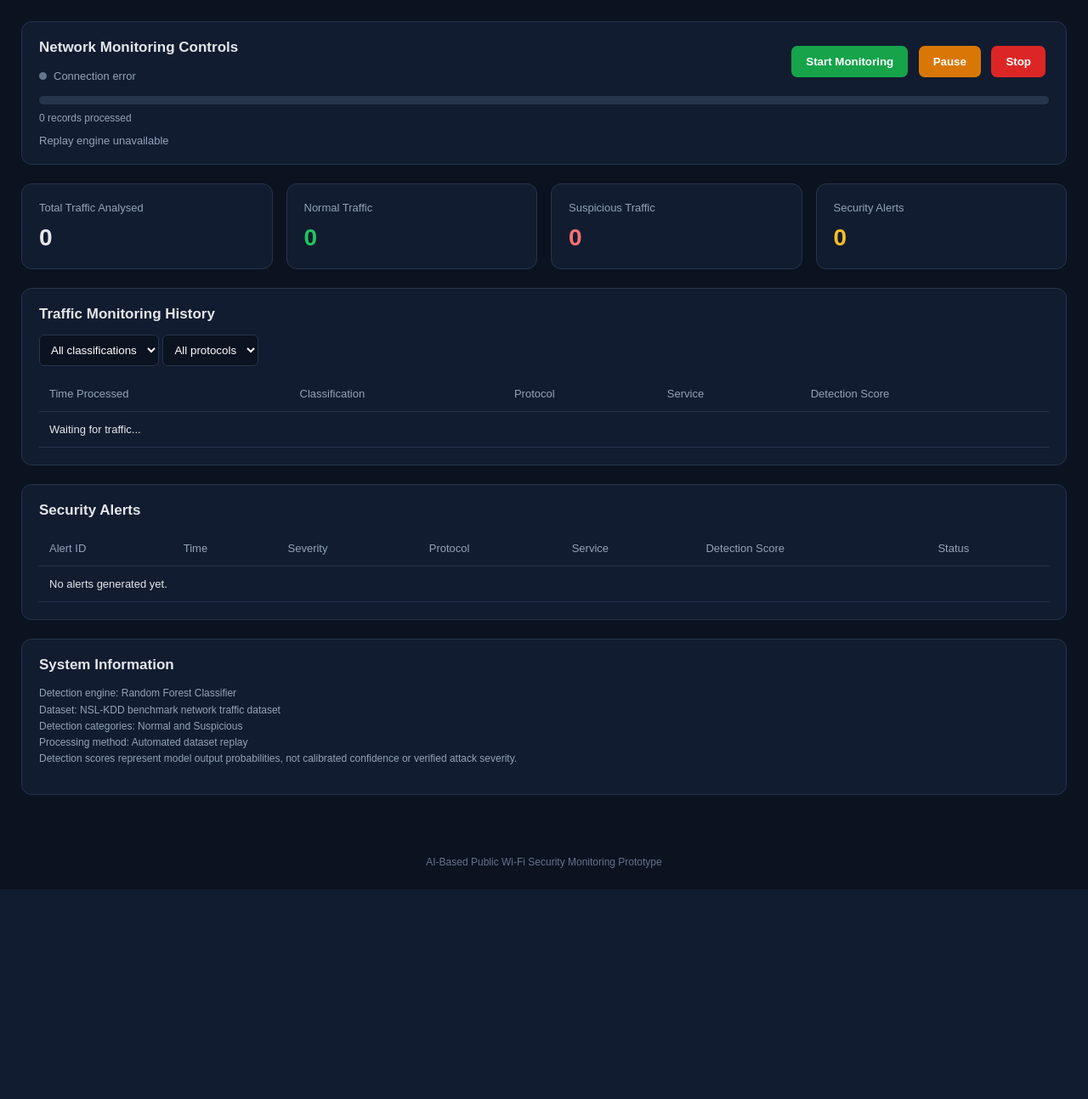
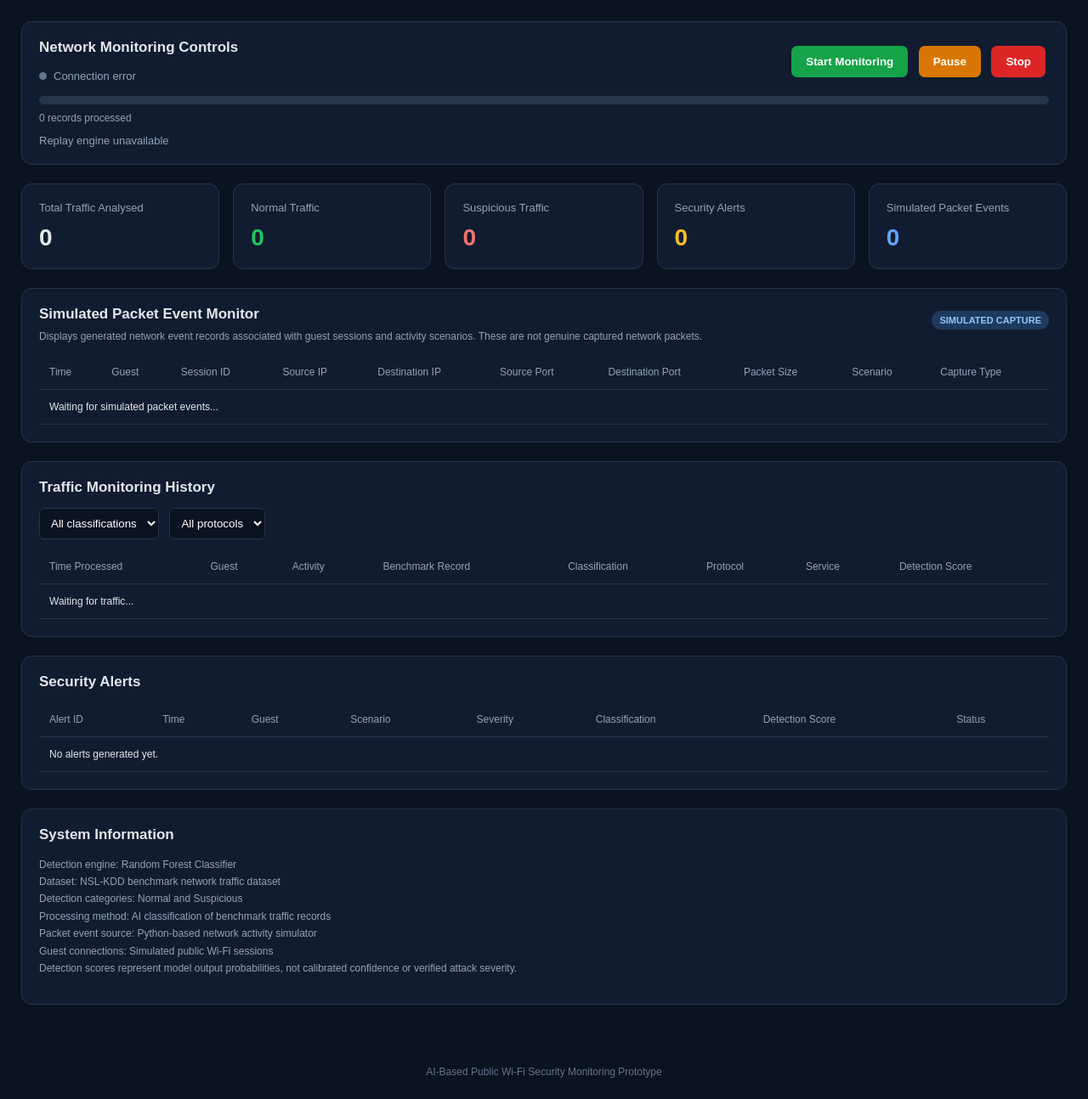
Before and after one commit to Kamva-Ntlanga/ai-public-wifi-security-monitor, a Flask app: page / in a window 1280 px wide. Shown: the part 95-1389 px from the top of the page at 85% size. Before the commit the page ends 1142 px from the top, so only its background shows below. Run offline with Flask 3, Linux system fonts and the light colour scheme.

Commit message:
Complete simulated network activity and AI monitoring integration

```diff
--- a/app.py
+++ b/app.py
@@ -9,42 +9,51 @@ from config import Config
 from detection.engine import NetworkDetectionEngine
 from monitoring.service import NetworkSecuritySystem
 from monitoring.replay import TrafficReplay
-from data.loader import load_dataset
+from network_lab.simulator import NetworkLabSimulator
+
 
 app = Flask(__name__)
 app.config.from_object(Config)
 
 security_system = None
 replay_engine = None
-simulation_dataset = None
+network_lab_simulator = None
 model_loaded = False
 
 wifi_sessions = {}
 
+
 ACTIVITY_TYPES = {
     "browse": {
         "name": "Browsing websites",
-        "label": 0
+        "scenario": "normal_browsing"
     },
     "download": {
         "name": "Downloading a file",
-        "label": 0
+        "scenario": "normal_download"
     },
     "repeated_requests": {
         "name": "Repeated network requests",
-        "label": 1
+        "scenario": "repeated_requests"
     },
     "unusual_connection": {
         "name": "Unusual connection pattern",
-        "label": 1
+        "scenario": "port_scan"
     }
 }
+
+
+# INITIALISE THE AI MODEL AND NETWORK SIMULATOR
 
 try:
     engine = NetworkDetectionEngine(Config.MODEL_PATH)
     engine.load_model()
 
     security_system = NetworkSecuritySystem(engine)
+
+    network_lab_simulator = NetworkLabSimulator(
+        dataset_path="data/KDDTrain+.txt"
+    )
 
     replay_engine = TrafficReplay(
         security_system,
@@ -53,14 +62,15 @@ try:
     )
 
     model_loaded = True
+
     print("AI model loaded successfully.")
-
-except FileNotFoundError:
-    print("AI model or dataset not available.")
+    print("Network laboratory simulator loaded successfully.")
 
 except Exception as error:
     print("Application initialisation error:", error)
 
+
+# MAIN APPLICATION PAGES
 
 @app.route("/")
 def home():
@@ -77,18 +87,27 @@ def activity_page():
     return render_template("activity.html")
 
 
+# SYSTEM HEALTH
+
 @app.route("/api/health")
 def health():
     return jsonify({
         "application": "running",
         "model_loaded": model_loaded,
-        "replay_available": replay_engine is not None
+        "replay_available": replay_engine is not None,
+        "network_simulator_available": (
+            network_lab_simulator is not None
+        )
     })
 
 
+# SIMULATED WI-FI CONNECTION
+
 @app.route("/api/wifi/connect", methods=["POST"])
 def wifi_connect():
+
     data = request.get_json(silent=True) or {}
+
     username = str(data.get("username", "")).strip()
 
     if not username:
@@ -122,6 +141,7 @@ def wifi_connect():
 
 @app.route("/api/wifi/session/<session_id>")
 def wifi_session(session_id):
+
     session = wifi_sessions.get(session_id)
 
     if session is None:
@@ -136,12 +156,22 @@ def wifi_session(session_id):
     })
 
 
+# GENERATE SIMULATED NETWORK ACTIVITY AND RUN AI ANALYSIS
+
 @app.route("/api/activity/generate", methods=["POST"])
 def generate_activity():
-    global simulation_dataset
 
     if security_system is None:
-        return jsonify({"error": "AI model not loaded"}), 503
+        return jsonify({
+            "success": False,
+            "error": "AI model not loaded."
+        }), 503
+
+    if network_lab_simulator is None:
+        return jsonify({
+            "success": False,
+            "error": "Network simulator unavailable."
+        }), 503
 
     data = request.get_json(silent=True) or {}
 
@@ -163,81 +193,144 @@ def generate_activity():
         }), 400
 
     try:
-        if simulation_dataset is None:
-            simulation_dataset = load_dataset("data/KDDTrain+.txt")
 
         activity = ACTIVITY_TYPES[activity_type]
-        expected_label = activity["label"]
+        scenario = activity["scenario"]
 
-        matching_records = simulation_dataset[
-            simulation_dataset["actual_label"] == expected_label
-        ]
+        # STEP 1: GENERATE SIMULATED PACKET EVENTS
 
-        if matching_records.empty:
-            return jsonify({
-                "success": False,
-                "error": "No suitable benchmark traffic records found."
-            }), 500
+        packet_events = network_lab_simulator.generate_packets(
+            scenario=scenario,
+            username=session["username"],
+            session_id=session_id
+        )
 
-        sample = matching_records.sample(n=1).iloc[0]
+        analysis_id = str(uuid.uuid4())
 
-        traffic_record = {
-            feature: sample[feature]
-            for feature in NetworkDetectionEngine.feature_names
-        }
+        for packet in packet_events:
+            packet["analysis_id"] = analysis_id
 
-        result = security_system.analyse_traffic(traffic_record)
+        # STEP 2: SELECT A REPRESENTATIVE NSL-KDD RECORD
+
+        traffic_record = network_lab_simulator.extract_features(
+            scenario
+        )
+
+        benchmark_record = (
+            network_lab_simulator.flow_history[-1]["benchmark_label"]
+        )
+
+        benchmark_class = (
+            "Normal" if benchmark_record == "normal"
+            else "Attack"
+        )
+
+        # STEP 3: ANALYSE THE RECORD USING THE TRAINED AI MODEL
+
+        result = security_system.analyse_traffic(
+            traffic_record
+        )
 
         traffic_result = result["traffic"]
 
+        # STEP 4: ATTACH SESSION AND SIMULATION INFORMATION
+
         metadata = {
+            "analysis_id": analysis_id,
             "username": session["username"],
             "session_id": session_id,
             "activity": activity["name"],
-            "benchmark_label": (
-                "Attack" if expected_label == 1 else "Normal"
-            )
+            "scenario": scenario,
+            "benchmark_label": benchmark_class,
+            "benchmark_record": benchmark_record,
+            "packet_count": len(packet_events),
+            "capture_type": "SIMULATED"
         }
 
         traffic_result.update(metadata)
+
+        # UPDATE MONITORING HISTORY
 
         if security_system.history.records:
             security_system.history.records[-1].update(metadata)
 
         if security_system.processor.processed_records:
-            security_system.processor.processed_records[-1].update(metadata)
+            security_system.processor.processed_records[-1].update(
+                metadata
+            )
+
+        # UPDATE SECURITY ALERT IF GENERATED
 
         if result["alert"]:
             result["alert"].update(metadata)
 
+        # STEP 5: RETURN THE COMPLETE ACTIVITY RESULT
+
         return jsonify({
             "success": True,
+            "analysis_id": analysis_id,
             "activity": activity["name"],
-            "benchmark_label": metadata["benchmark_label"],
+            "scenario": scenario,
+            "benchmark_label": benchmark_class,
+            "benchmark_record": benchmark_record,
+            "packet_count": len(packet_events),
+            "capture_type": "SIMULATED",
+            "packet_events": packet_events,
             "traffic": traffic_result,
             "alert": result["alert"],
-            "message": "Simulated activity analysed by the AI model."
+            "message": (
+                "Simulated network activity generated and "
+                "analysed by the AI model."
+            )
         })
 
     except Exception as error:
+
         return jsonify({
             "success": False,
             "error": str(error)
         }), 500
 
 
+# SIMULATED PACKET EVENT HISTORY
+
+@app.route("/api/packets")
+def packets():
+
+    if network_lab_simulator is None:
+        return jsonify({
+            "error": "Network simulator unavailable."
+        }), 503
+
+    return jsonify(
+        network_lab_simulator.get_packet_history()[-100:]
+    )
+
+
+# MONITORING STATISTICS
+
 @app.route("/api/stats")
 def stats():
+
     if security_system is None:
-        return jsonify({"error": "AI model not loaded"}), 503
+        return jsonify({
+            "error": "AI model not loaded"
+        }), 503
 
-    return jsonify(security_system.get_monitoring_data())
+    return jsonify(
+        security_system.get_monitoring_data()
+    )
 
+
+# TRAFFIC HISTORY
 
 @app.route("/api/traffic")
 def traffic():
+
     if security_system is None:
-        return jsonify({"error": "AI model not loaded"}), 503
+        return jsonify({
+            "error": "AI model not loaded"
+        }), 503
 
     classification = request.args.get("classification")
     protocol = request.args.get("protocol")
@@ -246,31 +339,43 @@ def traffic():
 
     if classification:
         records = [
-            r for r in records
-            if r["classification"] == classification
+            record for record in records
+            if record["classification"] == classification
         ]
 
     if protocol:
         records = [
-            r for r in records
-            if r["protocol"] == protocol
+            record for record in records
+            if record["protocol"] == protocol
         ]
 
     return jsonify(records[-100:])
 
 
+# SECURITY ALERTS
+
 @app.route("/api/alerts")
 def alerts():
+
     if security_system is None:
-        return jsonify({"error": "AI model not loaded"}), 503
+        return jsonify({
+            "error": "AI model not loaded"
+        }), 503
 
-    return jsonify(security_system.get_alerts())
+    return jsonify(
+        security_system.get_alerts()
+    )
 
+
+# MANUAL AI TRAFFIC ANALYSIS
 
 @app.route("/api/analyse", methods=["POST"])
 def analyse():
+
     if security_system is None:
-        return jsonify({"error": "AI model not loaded"}), 503
+        return jsonify({
+            "error": "AI model not loaded"
+        }), 503
 
     traffic_record = request.get_json(silent=True)
 
@@ -293,49 +398,88 @@ def analyse():
         }), 400
 
     try:
-        result = security_system.analyse_traffic(traffic_record)
+
+        result = security_system.analyse_traffic(
+            traffic_record
+        )
+
         return jsonify(result)
 
     except Exception as error:
-        return jsonify({"error": str(error)}), 400
 
+        return jsonify({
+            "error": str(error)
+        }), 400
+
+
+# DATASET REPLAY CONTROLS
 
 @app.route("/api/replay/start", methods=["POST"])
 def start_replay():
+
     if replay_engine is None:
-        return jsonify({"error": "Replay engine unavailable"}), 503
+        return jsonify({
+            "error": "Replay engine unavailable"
+        }), 503
 
     try:
-        return jsonify(replay_engine.start())
+        return jsonify(
+            replay_engine.start()
+        )
 
     except Exception as error:
-        return jsonify({"error": str(error)}), 500
+        return jsonify({
+            "error": str(error)
+        }), 500
 
 
 @app.route("/api/replay/pause", methods=["POST"])
 def pause_replay():
+
     if replay_engine is None:
-        return jsonify({"error": "Replay engine unavailable"}), 503
+        return jsonify({
+            "error": "Replay engine unavailable"
+        }), 503
 
-    return jsonify(replay_engine.pause())
+    return jsonify(
+        replay_engine.pause()
+    )
 
 
 @app.route("/api/replay/stop", methods=["POST"])
 def stop_replay():
+
     if replay_engine is None:
-        return jsonify({"error": "Replay engine unavailable"}), 503
+        return jsonify({
+            "error": "Replay engine unavailable"
+        }), 503
 
-    return jsonify(replay_engine.stop())
+    return jsonify(
+        replay_engine.stop()
+    )
 
 
 @app.route("/api/replay/status")
 def replay_status():
+
     if replay_engine is None:
-        return jsonify({"error": "Replay engine unavailable"}), 503
+        return jsonify({
+            "error": "Replay engine unavailable"
+        }), 503
 
-    return jsonify(replay_engine.get_status())
+    return jsonify(
+        replay_engine.get_status()
+    )
 
 
+# START APPLICATION
+
 if __name__ == "__main__":
+
     port = int(os.environ.get("PORT", 5000))
-    app.run(host="0.0.0.0", port=port)
+
+    app.run(
+        host="0.0.0.0",
+        port=port,
+        debug=False
+    )
--- a/templates/index.html
+++ b/templates/index.html
@@ -1,4 +1,3 @@
-
 <!DOCTYPE html>
 <html lang="en">
 <head>
@@ -7,9 +6,7 @@
 <title>Public Wi-Fi Security Monitoring System</title>
 
 <style>
-* {
-    box-sizing: border-box;
-}
+* { box-sizing: border-box; }
 
 body {
     margin: 0;
@@ -24,10 +21,7 @@ header {
     border-bottom: 1px solid #26344c;
 }
 
-header h1 {
-    margin: 0;
-    font-size: 23px;
-}
+header h1 { margin: 0; font-size: 23px; }
 
 header p {
     color: #94a3b8;
@@ -36,7 +30,7 @@ header p {
 }
 
 .container {
-    max-width: 1450px;
+    max-width: 1550px;
     margin: auto;
     padding: 25px;
 }
@@ -77,9 +71,7 @@ header p {
     background: #64748b;
 }
 
-.dot.active {
-    background: #22c55e;
-}
+.dot.active { background: #22c55e; }
 
 button {
     border: 0;
@@ -95,24 +87,13 @@ button:disabled {
     cursor: not-allowed;
 }
 
-.start {
-    background: #16a34a;
-    color: white;
-}
-
-.pause {
-    background: #d97706;
-    color: white;
-}
-
-.stop {
-    background: #dc2626;
-    color: white;
-}
+.start { background: #16a34a; color: white; }
+.pause { background: #d97706; color: white; }
+.stop { background: #dc2626; color: white; }
 
 .stats {
     display: grid;
-    grid-template-columns: repeat(4, 1fr);
+    grid-template-columns: repeat(5, 1fr);
     gap: 16px;
     margin-bottom: 22px;
 }
@@ -122,6 +103,7 @@ button:disabled {
     border: 1px solid #26344c;
     border-radius: 12px;
     padding: 20px;
+    min-width: 0;
 }
 
 .stat-card p {
@@ -135,17 +117,10 @@ button:disabled {
     margin: 0;
 }
 
-.green {
-    color: #22c55e;
-}
-
-.red {
-    color: #f87171;
-}
-
-.orange {
-    color: #fbbf24;
-}
+.green { color: #22c55e; }
+.red { color: #f87171; }
+.orange { color: #fbbf24; }
+.blue { color: #60a5fa; }
 
 .progress-track {
     background: #26344c;
@@ -168,21 +143,20 @@ button:disabled {
     margin-top: 9px;
 }
 
-.table-wrap {
-    overflow-x: auto;
-}
+.table-wrap { overflow-x: auto; }
 
 table {
     width: 100%;
     border-collapse: collapse;
-    min-width: 650px;
+    min-width: 750px;
 }
 
 th, td {
     padding: 13px 12px;
     text-align: left;
     border-bottom: 1px solid #26344c;
-    font-size: 13px;
+    font-size: 12px;
+    white-space: nowrap;
 }
 
 th {
@@ -207,17 +181,14 @@ th {
     color: #fecaca;
 }
 
-.high {
-    color: #f87171;
+.simulated {
+    background: #1e3a5f;
+    color: #93c5fd;
 }
 
-.medium {
-    color: #fbbf24;
-}
-
-.low {
-    color: #86efac;
-}
+.high { color: #f87171; }
+.medium { color: #fbbf24; }
+.low { color: #86efac; }
 
 select {
     background: #0b1220;
@@ -225,13 +196,25 @@ select {
     border: 1px solid #26344c;
     padding: 9px;
     border-radius: 6px;
-    margin-bottom: 12px;
+    margin: 0 8px 12px 0;
 }
 
 .note {
     color: #94a3b8;
     font-size: 12px;
-    line-height: 1.6;
+    line-height: 1.7;
+}
+
+.message {
+    color: #94a3b8;
+    font-size: 13px;
+    margin-top: 12px;
+}
+
+.table-caption {
+    color: #94a3b8;
+    font-size: 12px;
+    margin: -5px 0 15px;
 }
 
 footer {
@@ -241,34 +224,19 @@ footer {
     padding: 25px;
 }
 
-.message {
-    color: #94a3b8;
-    font-size: 13px;
-    margin-top: 12px;
+@media (max-width: 1000px) {
+    .stats { grid-template-columns: repeat(3, 1fr); }
 }
 
 @media (max-width: 800px) {
-    .stats {
-        grid-template-columns: repeat(2, 1fr);
-    }
-
-    .container {
-        padding: 14px;
-    }
-
-    header {
-        padding: 20px;
-    }
+    .stats { grid-template-columns: repeat(2, 1fr); }
+    .container { padding: 14px; }
+    header { padding: 20px; }
 }
 
 @media (max-width: 430px) {
-    .stats {
-        grid-template-columns: 1fr 1fr;
-    }
-
-    .stat-card h2 {
-        font-size: 22px;
-    }
+    .stats { grid-template-columns: 1fr 1fr; }
+    .stat-card h2 { font-size: 22px; }
 }
 </style>
 </head>
@@ -340,6 +308,48 @@ footer {
             <h2 class="orange" id="totalAlerts">0</h2>
         </div>
 
+        <div class="stat-card">
+            <p>Simulated Packet Events</p>
+            <h2 class="blue" id="totalPackets">0</h2>
+        </div>
+
+    </section>
+
+    <section class="section">
+        <div class="status-row">
+            <h2>Simulated Packet Event Monitor</h2>
+            <span class="badge simulated">SIMULATED CAPTURE</span>
+        </div>
+
+        <p class="table-caption">
+            Displays generated network event records associated with guest sessions
+            and activity scenarios. These are not genuine captured network packets.
+        </p>
+
+        <div class="table-wrap">
+            <table>
+                <thead>
+                    <tr>
+                        <th>Time</th>
+                        <th>Guest</th>
+                        <th>Session ID</th>
+                        <th>Source IP</th>
+                        <th>Destination IP</th>
+                        <th>Source Port</th>
+                        <th>Destination Port</th>
+                        <th>Packet Size</th>
+                        <th>Scenario</th>
+                        <th>Capture Type</th>
+                    </tr>
+                </thead>
+
+                <tbody id="packetTable">
+                    <tr>
+                        <td colspan="10">Waiting for simulated packet events...</td>
+                    </tr>
+                </tbody>
+            </table>
+        </div>
     </section>
 
     <section class="section">
@@ -363,15 +373,19 @@ footer {
                 <thead>
                     <tr>
                         <th>Time Processed</th>
+                        <th>Guest</th>
+                        <th>Activity</th>
+                        <th>Benchmark Record</th>
                         <th>Classification</th>
                         <th>Protocol</th>
                         <th>Service</th>
                         <th>Detection Score</th>
                     </tr>
                 </thead>
+
                 <tbody id="trafficTable">
                     <tr>
-                        <td colspan="5">Waiting for traffic...</td>
+                        <td colspan="8">Waiting for traffic...</td>
                     </tr>
                 </tbody>
             </table>
@@ -387,16 +401,18 @@ footer {
                     <tr>
                         <th>Alert ID</th>
                         <th>Time</th>
+                        <th>Guest</th>
+                        <th>Scenario</th>
                         <th>Severity</th>
-                        <th>Protocol</th>
-                        <th>Service</th>
+                        <th>Classification</th>
                         <th>Detection Score</th>
                         <th>Status</th>
                     </tr>
                 </thead>
+
                 <tbody id="alertTable">
                     <tr>
-                        <td colspan="7">No alerts generated yet.</td>
+                        <td colspan="8">No alerts generated yet.</td>
                     </tr>
                 </tbody>
             </table>
@@ -405,11 +421,14 @@ footer {
 
     <section class="section">
         <h2>System Information</h2>
+
         <p class="note">
             Detection engine: Random Forest Classifier<br>
             Dataset: NSL-KDD benchmark network traffic dataset<br>
             Detection categories: Normal and Suspicious<br>
-            Processing method: Automated dataset replay<br>
+            Processing method: AI classification of benchmark traffic records<br>
+            Packet event source: Python-based network activity simulator<br>
+            Guest connections: Simulated public Wi-Fi sessions<br>
             Detection scores represent model output probabilities,
             not calibrated confidence or verified attack severity.
         </p>
@@ -422,6 +441,7 @@ footer {
 </footer>
 
 <script>
+
 const $ = id => document.getElementById(id);
 
 function safe(value) {
@@ -442,7 +462,6 @@ function formatTime(value) {
 
 async function api(url, options = {}) {
     const response = await fetch(url, options);
-
     const data = await response.json();
 
     if (!response.ok) {
@@ -465,6 +484,7 @@ async function startReplay() {
         setMessage("Monitoring started or resumed.");
         updateReplayStatus(data);
         refreshDashboard();
+
     } catch (error) {
         setMessage("Could not start monitoring: " + error.message);
     }
@@ -478,6 +498,7 @@ async function pauseReplay() {
 
         updateReplayStatus(data);
         setMessage("Monitoring paused.");
+
     } catch (error) {
         setMessage("Could not pause monitoring: " + error.message);
     }
@@ -491,6 +512,7 @@ async function stopReplay() {
 
         updateReplayStatus(data);
         setMessage("Monitoring stopped.");
+
     } catch (error) {
         setMessage("Could not stop monitoring: " + error.message);
     }
@@ -544,6 +566,35 @@ async function loadStats() {
         data.alerts ?? 0;
 }
 
+async function loadPackets() {
+    const records = await api("/api/packets");
+
+    const table = $("packetTable");
+
+    $("totalPackets").textContent = records.length;
+
+    if (!records.length) {
+        table.innerHTML =
+            '<tr><td colspan="10">No simulated packet events available. Connect a guest and generate an activity first.</td></tr>';
+        return;
+    }
+
+    table.innerHTML = records.slice().reverse().map(packet => `
+        <tr>
+            <td>${formatTime(packet.timestamp)}</td>
+            <td>${safe(packet.username)}</td>
+            <td>${safe(packet.session_id)}</td>
+            <td>${safe(packet.source_ip)}</td>
+            <td>${safe(packet.destination_ip)}</td>
+            <td>${safe(packet.source_port)}</td>
+            <td>${safe(packet.destination_port)}</td>
+            <td>${safe(packet.packet_size)} bytes</td>
+            <td>${safe(packet.scenario_name || packet.scenario)}</td>
+            <td><span class="badge simulated">${safe(packet.capture_type)}</span></td>
+        </tr>
+    `).join("");
+}
+
 async function loadTraffic() {
     const classification = $("classificationFilter").value;
     const protocol = $("protocolFilter").value;
@@ -564,7 +615,7 @@ async function loadTraffic() {
 
     if (!records.length) {
         table.innerHTML =
-            '<tr><td colspan="5">No traffic records available.</td></tr>';
+            '<tr><td colspan="8">No traffic records available.</td></tr>';
         return;
     }
 
@@ -576,7 +627,14 @@ async function loadTraffic() {
         return `
             <tr>
                 <td>${formatTime(record.processed_at)}</td>
-                <td><span class="badge ${badge}">${safe(record.classification)}</span></td>
+                <td>${safe(record.username)}</td>
+                <td>${safe(record.activity || record.scenario)}</td>
+                <td>${safe(record.benchmark_record || record.benchmark_label)}</td>
+                <td>
+                    <span class="badge ${badge}">
+                        ${safe(record.classification)}
+                    </span>
+                </td>
                 <td>${safe(record.protocol)}</td>
                 <td>${safe(record.service)}</td>
                 <td>${safe(record.detection_score)}%</td>
@@ -592,23 +650,39 @@ async function loadAlerts() {
 
     if (!records.length) {
         table.innerHTML =
-            '<tr><td colspan="7">No alerts generated yet.</td></tr>';
+            '<tr><td colspan="8">No alerts generated yet.</td></tr>';
         return;
     }
 
-    table.innerHTML = records.slice().reverse().map(alert => `
+    table.innerHTML = records.slice().reverse().map(alert => {
+        const severityClass = safe(
+            String(alert.severity || "").toLowerCase()
+        );
+
+        const classificationClass =
+            alert.classification === "Suspicious"
+                ? "suspicious"
+                : "normal";
+
+        return `
             <tr>
                 <td>${safe(alert.alert_id)}</td>
                 <td>${formatTime(alert.timestamp)}</td>
-            <td class="${safe(alert.severity.toLowerCase())}">
+                <td>${safe(alert.username)}</td>
+                <td>${safe(alert.activity || alert.scenario)}</td>
+                <td class="${severityClass}">
                     ${safe(alert.severity)}
                 </td>
-            <td>${safe(alert.protocol)}</td>
-            <td>${safe(alert.service)}</td>
+                <td>
+                    <span class="badge ${classificationClass}">
+                        ${safe(alert.classification)}
+                    </span>
+                </td>
                 <td>${safe(alert.detection_score)}%</td>
                 <td>${safe(alert.status)}</td>
             </tr>
-    `).join("");
+        `;
+    }).join("");
 }
 
 async function refreshDashboard() {
@@ -619,6 +693,7 @@ async function refreshDashboard() {
 
         await Promise.all([
             loadStats(),
+            loadPackets(),
             loadTraffic(),
             loadAlerts()
         ]);
@@ -638,6 +713,7 @@ async function checkHealth() {
         } else {
             setMessage("AI model is not loaded.");
         }
+
     } catch (error) {
         setMessage("System connection unavailable.");
     }
@@ -647,6 +723,7 @@ checkHealth();
 refreshDashboard();
 
 setInterval(refreshDashboard, 2500);
+
 </script>
 
 </body>
```
Also changed, not shown: network_lab/simulator.py (added, +168 -0 lines), network_lab/__init__.py (added). Lines whose indentation alone changed are shown as unchanged.
